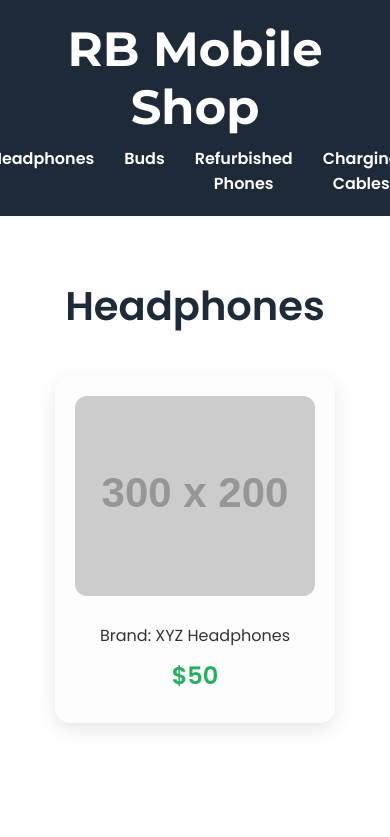
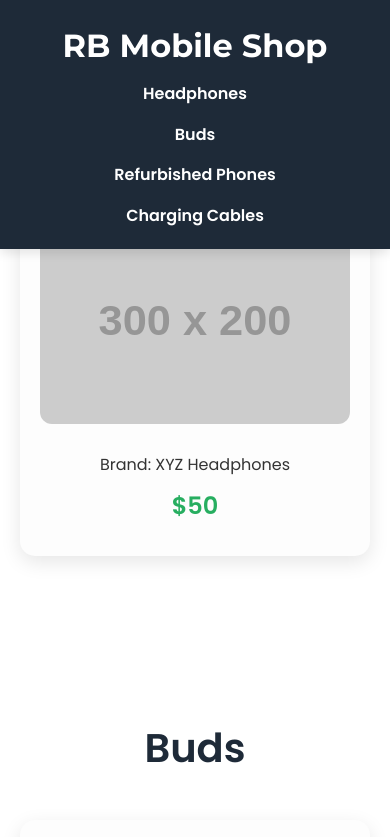
Before and after one commit to MDAsiM-YT/RB-MOBILE-SHOP, a plain HTML site: page index.html in a window 390 px wide. Shown: the top 837 px of the page. Drawn offline with Linux system fonts and the light colour scheme; placeholder pictures from the web are drawn by us.

Commit message:
Update style.css

```diff
--- a/style.css
+++ b/style.css
@@ -7,13 +7,21 @@
 
 body {
     font-family: 'Poppins', sans-serif;
-    background-color: #f9f9f9;
+    background-color: #f1f4f8;
     color: #333;
+    line-height: 1.6;
+    overflow-x: hidden;
 }
 
+/* Links */
 a {
     text-decoration: none;
     color: #fff;
+    transition: color 0.3s ease;
+}
+
+a:hover {
+    color: #f39c12;
 }
 
 ul {
@@ -25,34 +33,59 @@ header {
     background-color: #1e2a38;
     padding: 20px;
     text-align: center;
+    position: fixed;
+    top: 0;
+    width: 100%;
+    z-index: 1000;
     box-shadow: 0px 4px 10px rgba(0, 0, 0, 0.1);
 }
 
 .header-container h1 {
     font-family: 'Montserrat', sans-serif;
-    font-size: 3rem;
+    font-size: 2.5rem;
     color: #fff;
     margin-bottom: 10px;
+    transition: transform 0.3s ease;
+}
+
+.header-container h1:hover {
+    transform: scale(1.05);
 }
 
 nav ul {
     display: flex;
     justify-content: center;
     gap: 30px;
+    margin-top: 10px;
 }
 
 nav a {
     font-weight: 600;
-    transition: color 0.3s ease;
+    padding: 10px 20px;
+    border-radius: 5px;
+    transition: background-color 0.3s ease, color 0.3s ease;
 }
 
 nav a:hover {
-    color: #f39c12;
+    background-color: #f39c12;
+    color: #fff;
+}
+
+/* Responsive Header */
+@media (max-width: 768px) {
+    .header-container h1 {
+        font-size: 2rem;
+    }
+
+    nav ul {
+        flex-direction: column;
+        gap: 15px;
+    }
 }
 
 /* Product Section */
 .product-section {
-    padding: 60px 20px;
+    padding: 100px 20px 60px;
     background-color: #fff;
     text-align: center;
 }
@@ -78,6 +111,8 @@ nav a:hover {
     width: 280px;
     box-shadow: 0 6px 20px rgba(0, 0, 0, 0.1);
     transition: transform 0.3s ease, box-shadow 0.3s ease;
+    position: relative;
+    overflow: hidden;
 }
 
 .product:hover {
@@ -106,6 +141,23 @@ nav a:hover {
     color: #27ae60;
 }
 
+/* Product Hover Effect */
+.product::before {
+    content: '';
+    position: absolute;
+    top: 0;
+    left: 0;
+    width: 100%;
+    height: 100%;
+    background-color: rgba(243, 156, 18, 0.1);
+    opacity: 0;
+    transition: opacity 0.3s ease;
+}
+
+.product:hover::before {
+    opacity: 1;
+}
+
 /* Footer Section */
 footer {
     background-color: #1e2a38;
@@ -113,8 +165,25 @@ footer {
     text-align: center;
     padding: 20px;
     margin-top: 40px;
+    position: relative;
+    bottom: 0;
+    width: 100%;
 }
 
 footer p {
     margin: 0;
+    font-size: 0.9rem;
 }
+
+/* Responsive Product Grid */
+@media (max-width: 768px) {
+    .products-container {
+        flex-direction: column;
+        align-items: center;
+    }
+
+    .product {
+        width: 100%;
+        max-width: 350px;
+    }
+}
```
